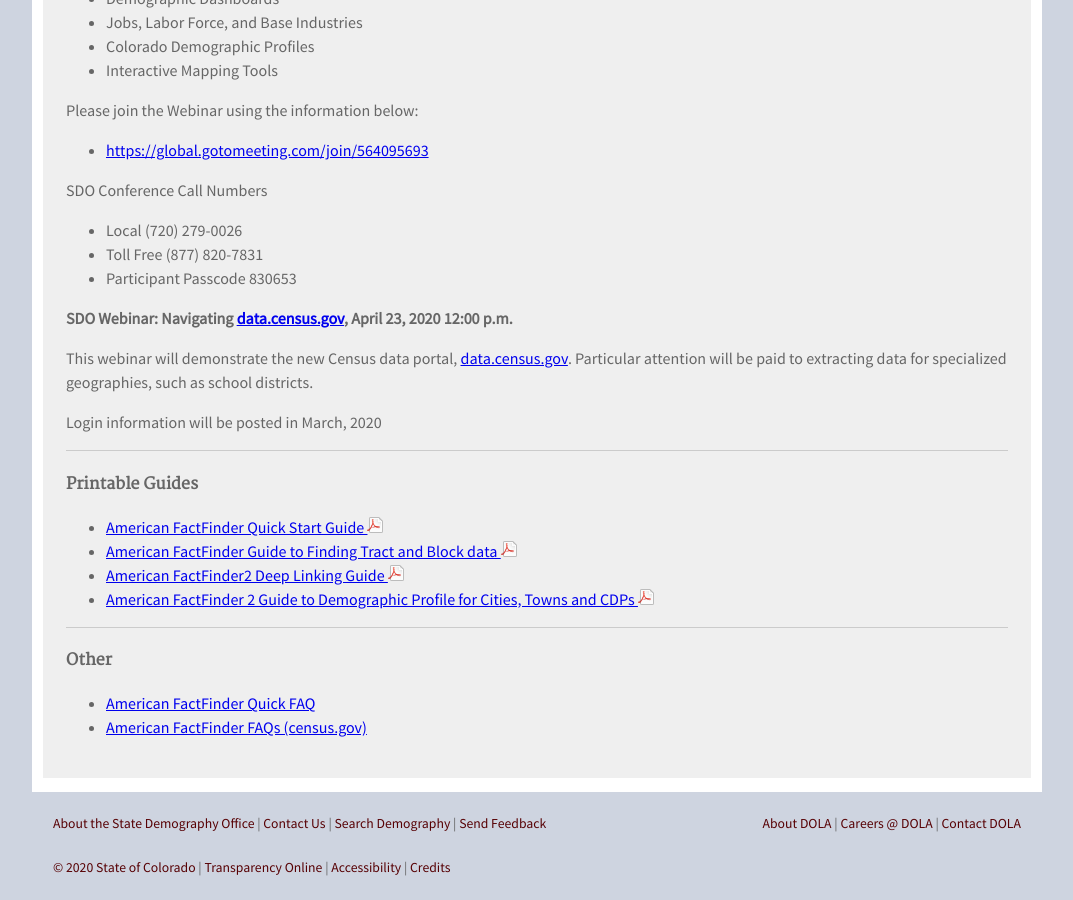
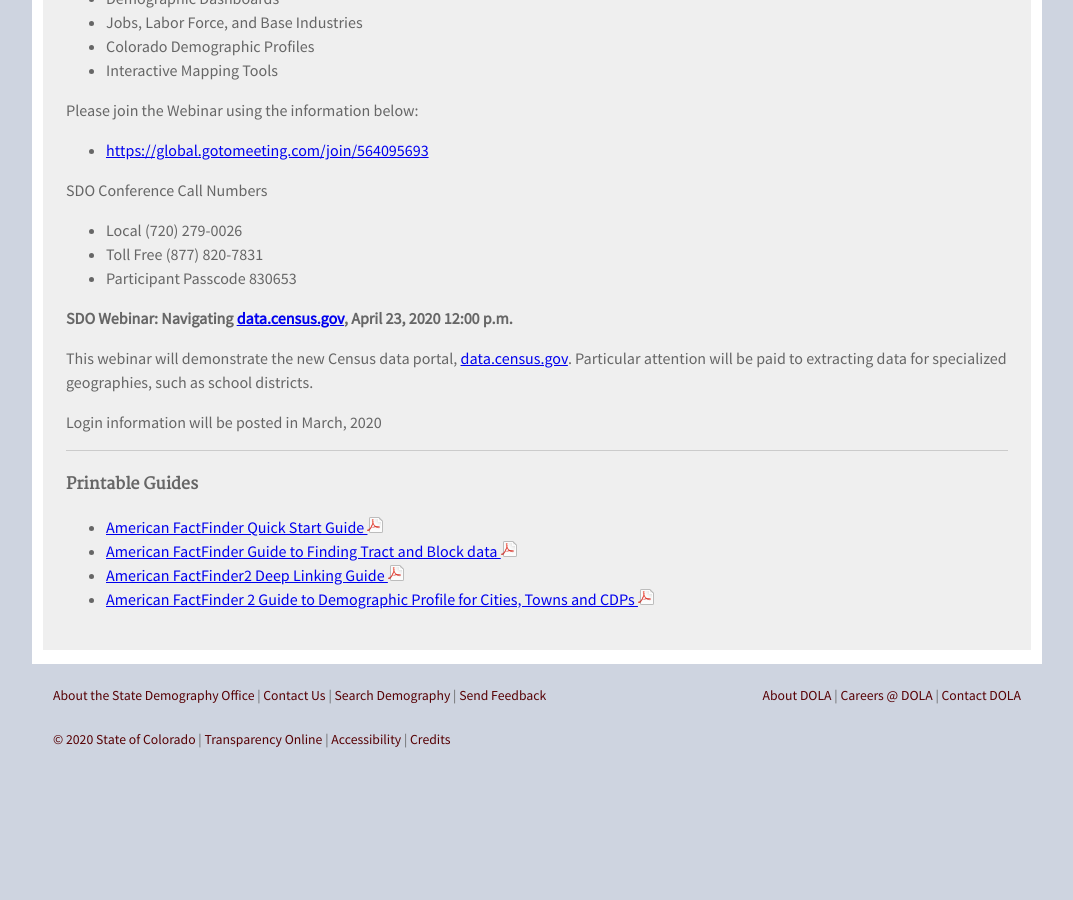
Before and after one commit to TBleess/Website_New, a Jekyll site: the page built from pages/9_Not_in_Menu/training.md, in a window 1280 px wide and 900 px high, scrolled down 716 px. Shown: the whole window, without its empty margins (103-1176 px from the left). Built offline with Jekyll 4.4.1, drawn with Linux system fonts in a browser that asks for light colours; after the commit the page ends 1488 px from its top, so only the background shows below that.

Commit message:
Removed link to FactFinder FAQ

```diff
--- a/pages/9_Not_in_Menu/training.md
+++ b/pages/9_Not_in_Menu/training.md
@@ -52,10 +52,3 @@
 - [American FactFinder Guide to Finding Tract and Block data ![pdf](/images/page_white_acrobat.png 'download pdf file')](https://drive.google.com/uc?export=download&id=0B-vz6H4k4SESQVZJdWs5LXRkekU)
 - [American FactFinder2 Deep Linking Guide ![pdf](/images/page_white_acrobat.png 'download pdf file')](http://factfinder2.census.gov/files/AFF_deep_linking_guide.pdf)
 - [American FactFinder 2 Guide to Demographic Profile for Cities, Towns and CDPs ![pdf](/images/page_white_acrobat.png 'download pdf file')](https://drive.google.com/uc?export=download&id=0B-vz6H4k4SESSy1qN29SNGVRZmc)
-
-- - -
-
-#### Other
-
-- [American FactFinder Quick FAQ](/census-acs/census-data-aff-faq#american-fact-finder---frequently-asked-questions)
-- [American FactFinder FAQs (census.gov)](https://ask.census.gov/faq.php?dept=769&id=5000)
```
